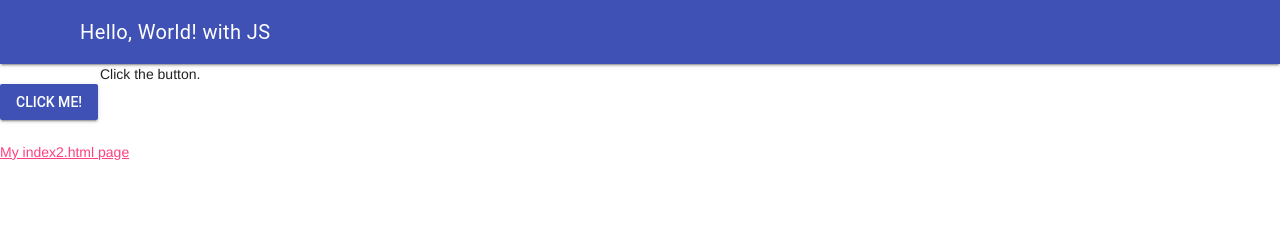
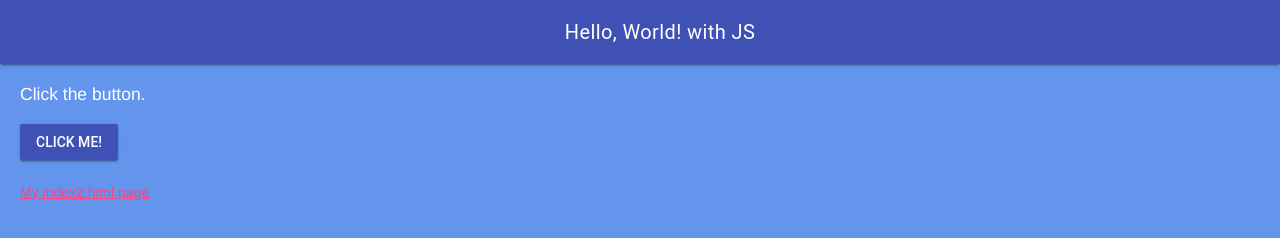
Before and after one commit to MTHS-ICS2O-2-2022/ICS2O-Unit-1-07-Fares-Abdelkader, a plain HTML site: page index.html in a window 1280 px wide. Drawn offline with nearby package versions, Linux system fonts and the light colour scheme.

Commit message:
index.html click button

```diff
--- a/css/style.css
+++ b/css/style.css
@@ -1,4 +1,31 @@
-/* Created by: Mr. Coxall
-* Created on: Sep 2020
-* This file contains the CSS for index.html
+/* Due to error in MDL : https://github.com/google/material-design-lite/issues/5281
 */
+.mdl-ripple {
+  background: #000;
+  opacity: 0.001;
+}
+
+.mdl-layout__header-row {
+  justify-content: center;
+  padding: 0;
+}
+
+.mdl-layout__content {
+  padding-left: 15pt;
+  padding-right: 15pt;
+  padding-top: 15pt;
+}
+
+.mdl-textfield__error {
+  color: lightgreen;
+}
+
+.page-content {
+  color: white;
+  font-family: Helvetica, Arial, sans-serif;
+  font-size: 1.25rem;
+}
+
+body {
+  background-color: cornflowerblue;
+}
--- a/index.html
+++ b/index.html
@@ -28,9 +28,10 @@
       </div>
     </header>
     <main class="mdl-layout__content">
-      <div class="page-content" style="padding-left: 100px">
+      <div class="page-content">
         Click the button.
       </div>
+      <br>
       <!-- Colored raised button -->
       <button class="mdl-button mdl-js-button mdl-button--raised mdl-button--colored" onclick="myButtonClicked()">
         Click me!
```
